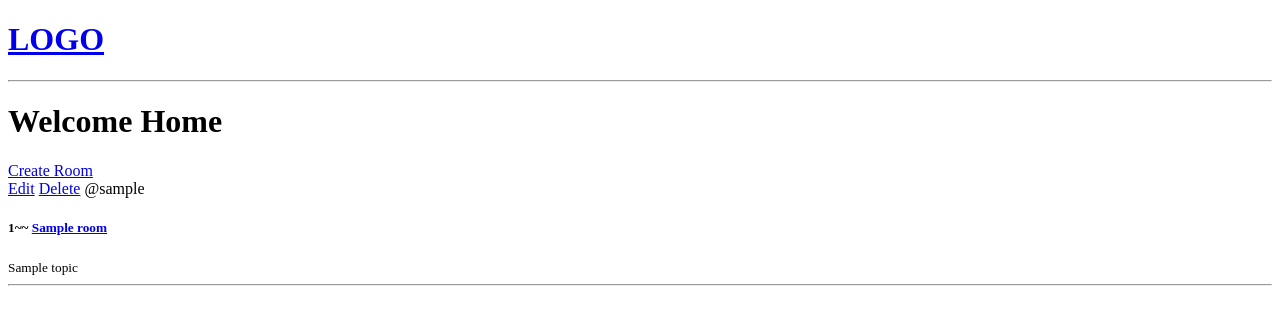
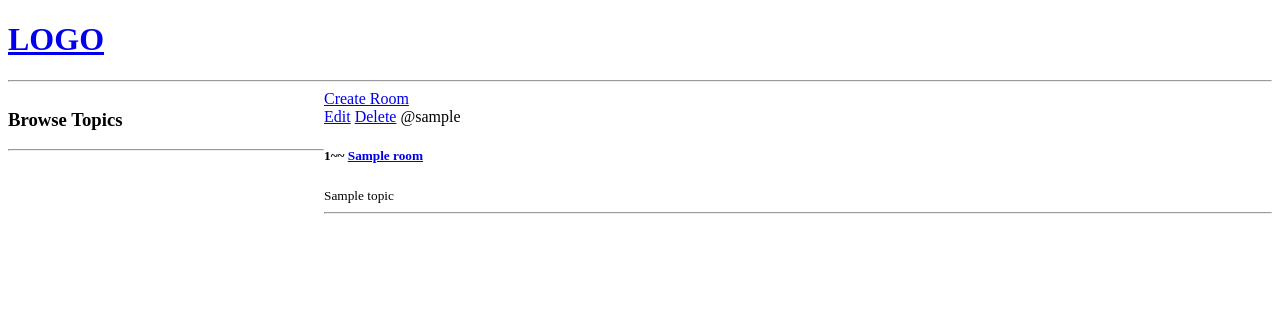
Before and after one commit to kema-ray/studybud, a Django app: template base/templates/base/home.html in a window 1280 px wide. Shown: the top 325 px of the page. Run offline with Django 4.2, Linux system fonts and the light colour scheme; the template is opened without the code that fills it: values that come from a table or form of the project are taken from there, others are empty; tables that the repository leaves empty hold one stand-in row (values such as "Sample post"); parts of the project's set-up code (start-up, migrations or seed data) failed here and were passed over.

Commit message:
add styling to the home page

```diff
--- a/base/templates/base/home.html
+++ b/base/templates/base/home.html
@@ -1,10 +1,21 @@
 {% extends 'main.html'%}
 
 {% block content%}
-<h1>Welcome Home</h1>
+<style>
+  .home-container{
+    display: grid;
+    grid-template-columns: 1fr 3fr;
+}
+</style>
 
-<div>
-    <a href="{% url 'create-room'%}">Create Room</a>
+
+<div class="home-container">
+    <div>
+        <h3>Browse Topics</h3>
+        <hr>
+    </div>
+    <div>
+        <a href="{% url 'create-room'%}">Create Room</a>
    <div>
     {% for room in rooms %}
     <div>
@@ -16,6 +27,7 @@
         <hr>
     </div>
     {% endfor %}
-   </div>
+    </div>
+    </div>
 </div>
 {% endblock content %}
--- /dev/null
+++ b/static/css/styles.css
@@ -0,0 +1,4 @@
+.home-container{
+    display: grid;
+    grid-template-columns: 1fr 3fr;
+}
--- a/templates/main.html
+++ b/templates/main.html
@@ -1,3 +1,4 @@
+{% load static %}
 <!DOCTYPE html>
 <html lang="en">
 <head>
@@ -6,6 +7,10 @@
     <meta name="viewport" content="width=device-width, initial-scale=1.0">
     <title>StudyBud</title>
 </head>
+{% block styles %}
+
+    <link rel="stylesheet" href="{% static 'css/styles.css' %}">
+  {% endblock %}
 <body>
     {% include 'navbar.html' %}
     {% block content %}
```
